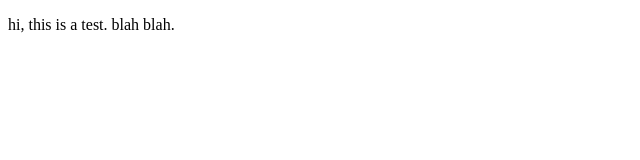
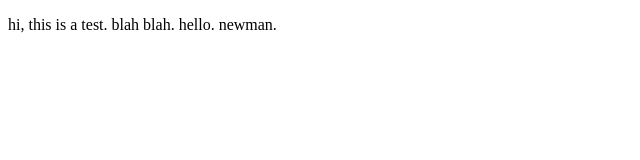
Before and after one commit to violetcrumble/violetcrumble.github.io, a plain HTML site: page index.html in a window 1280 px wide. Shown: the whole page, without its empty margins (0-640 px from the left). Drawn offline with Linux system fonts and the light colour scheme.

Commit message:
hello newman

```diff
--- a/index.html
+++ b/index.html
@@ -6,6 +6,6 @@
     <title>Test</title>
 </head>
 <body>
-    <p>hi, this is a test. blah blah.</p>
+    <p>hi, this is a test. blah blah. hello. newman.</p>
 </body>
 </html>
```
